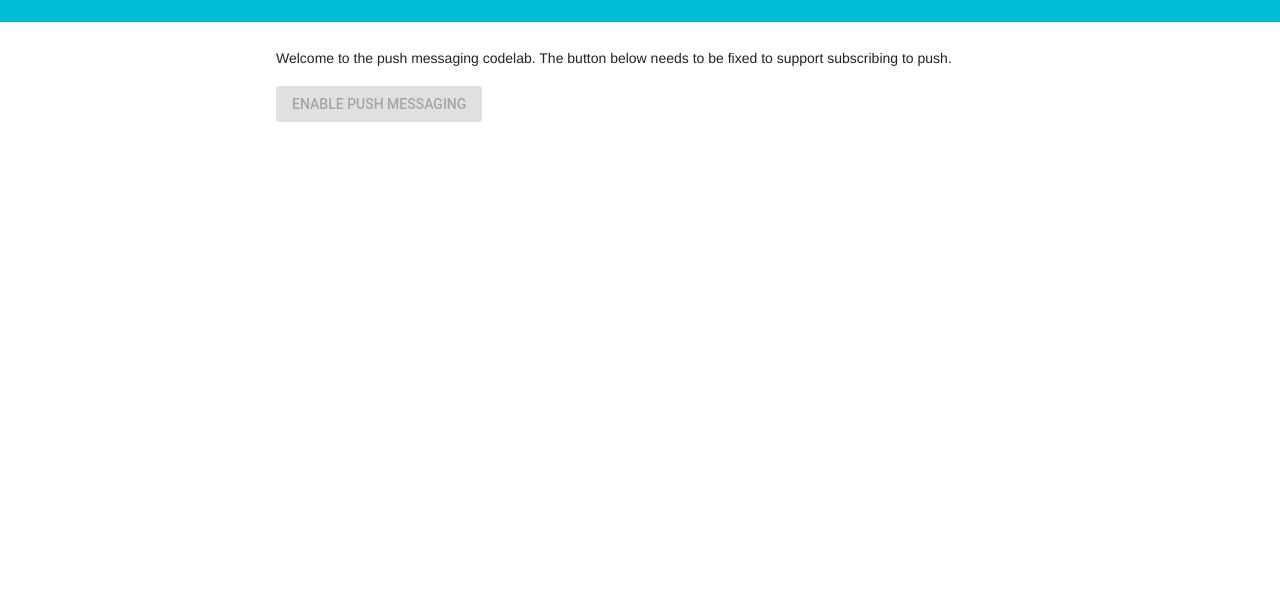
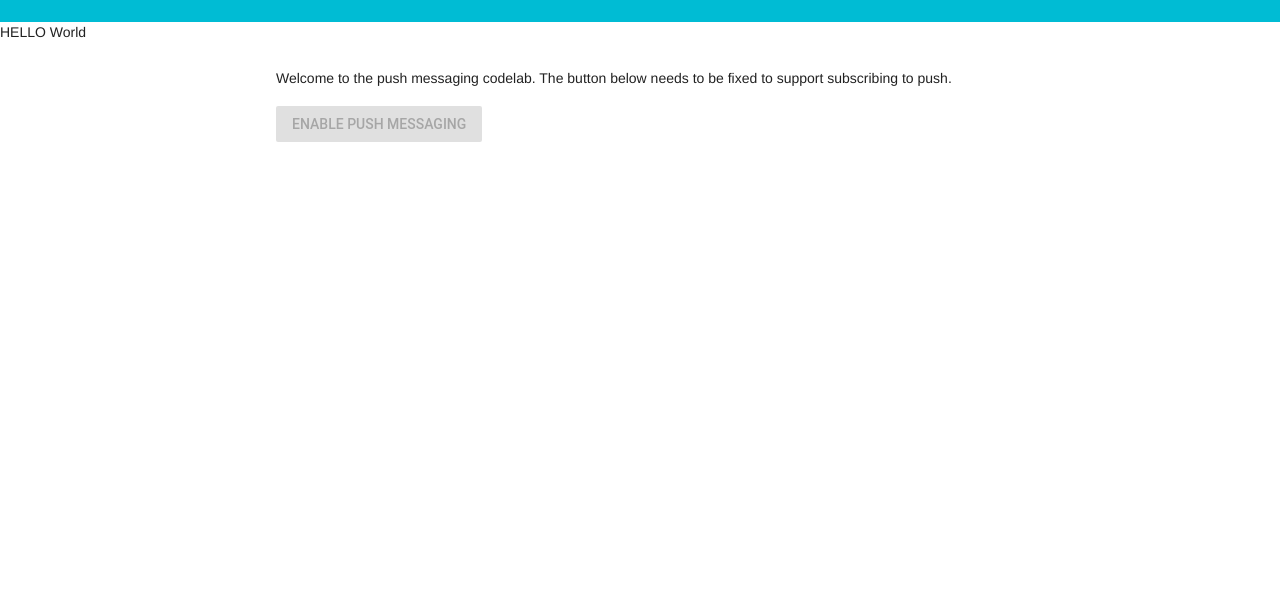
Before and after one commit to singladeepak/R, a plain HTML site: page index.html in a window 1280 px wide. Shown: the part 201-800 px from the top of the page. Drawn offline with nearby package versions, Linux system fonts and the light colour scheme.

Commit message:
Update index.html

```diff
--- a/index.html
+++ b/index.html
@@ -19,7 +19,11 @@
     <h1>Push Codelab</h1>
   </header>
 
+HELLO World
+
   <main>
+
+
     <p>Welcome to the push messaging codelab. The button below needs to be
     fixed to support subscribing to push.</p>
     <p>
```
